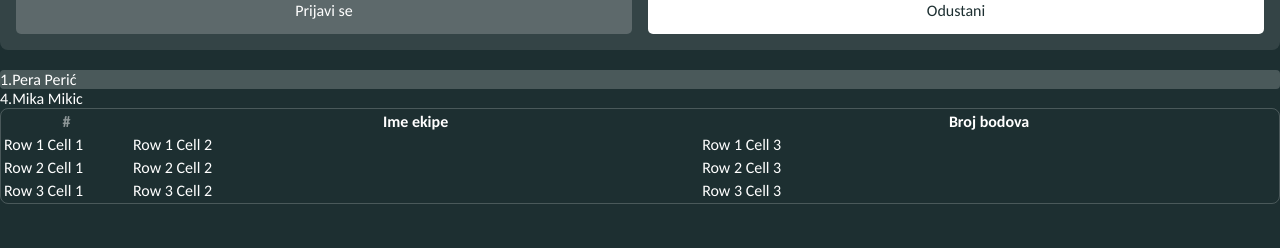
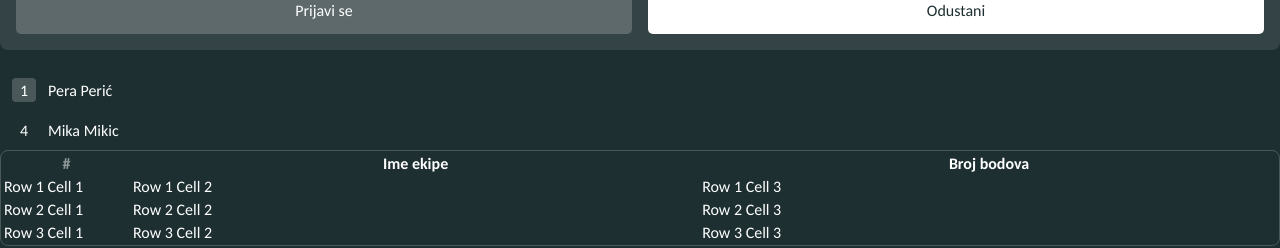
Before and after one commit to lovretomic/peta-kviz-app, a React (Vite) app: page /test in a window 1280 px wide. Shown: the part 422-670 px from the top of the page. Built offline with nearby package versions, Linux system fonts and the light colour scheme.

Commit message:
renamed to Leaderboard and LeaderboardEntry

```diff
--- a/src/components/Table/Table.module.scss
+++ b/src/components/Leaderboard/Leaderboard.module.scss
@@ -1,4 +1,4 @@
-.table {
+.leaderboard {
   width: 100%;
   border-collapse: seperate;
   border: rgba(white, 0.2) solid 1px;
--- a/src/components/Table/Table.tsx
+++ b/src/components/Leaderboard/Leaderboard.tsx
@@ -1,20 +1,20 @@
-import c from "./Table.module.scss";
+import c from "./Leaderboard.module.scss";
 import clsx from "clsx";
 
-type TableProps = {
+type LeaderboardProps = {
   headers: string[];
   rows: string[][];
   className?: string;
 } & React.HTMLAttributes<HTMLTableElement>;
 
-const Table: React.FC<TableProps> = ({
+const Leaderboard: React.FC<LeaderboardProps> = ({
   headers,
   rows,
   className,
   ...handlers
 }) => {
   return (
-    <table className={clsx(c.table, className)} {...handlers}>
+    <table className={clsx(c.leaderboard, className)} {...handlers}>
       <thead>
         <tr>
           {headers.map((header, index) => (
@@ -39,4 +39,4 @@ const Table: React.FC<TableProps> = ({
   );
 };
 
-export default Table;
+export default Leaderboard;
--- /dev/null
+++ b/src/components/Leaderboard/index.ts
@@ -0,0 +1,3 @@
+import Leaderboard from "./Leaderboard";
+
+export default Leaderboard;
--- a/src/components/LeaderboardElement/LeaderboardElement.module.scss
+++ /dev/null
@@ -1,4 +0,0 @@
-.firstThree {
-  border-radius: 4px;
-  background-color: rgba(white, 0.2);
-}
--- a/src/components/LeaderboardElement/LeaderboardElement.tsx
+++ /dev/null
@@ -1,26 +0,0 @@
-import c from "./LeaderboardElement.module.scss";
-import clsx from "clsx";
-
-type LeaderboardElementProps = {
-  rank: number;
-  name: string;
-};
-
-const LeaderboardElement: React.FC<LeaderboardElementProps> = ({
-  rank,
-  name,
-}) => {
-  return rank <= 3 ? (
-    <div className={clsx(c.element, c.firstThree)}>
-      <span className={c.rank}>{rank}.</span>
-      <span className={c.name}>{name}</span>
-    </div>
-  ) : (
-    <div className={c.element}>
-      <span className={c.rank}>{rank}.</span>
-      <span className={c.name}>{name}</span>
-    </div>
-  );
-};
-
-export default LeaderboardElement;
--- a/src/components/LeaderboardElement/index.ts
+++ /dev/null
@@ -1,3 +0,0 @@
-import LeaderboardElement from "./LeaderboardElement";
-
-export default LeaderboardElement;
--- /dev/null
+++ b/src/components/LeaderboardEntry/LeaderboardEntry.module.scss
@@ -0,0 +1,22 @@
+.row {
+  display: flex;
+  align-items: center;
+  gap: 12px;
+  padding: 8px 12px;
+  border-radius: 8px;
+  transition: background-color 0.2s;
+}
+
+.rank {
+  width: 24px;
+  height: 24px;
+  display: flex;
+  align-items: center;
+  justify-content: center;
+  font-style: bold;
+}
+
+.firstThree {
+  border-radius: 4px;
+  background-color: rgba(white, 0.2);
+}
--- /dev/null
+++ b/src/components/LeaderboardEntry/LeaderboardEntry.tsx
@@ -0,0 +1,23 @@
+import c from "./LeaderboardEntry.module.scss";
+import clsx from "clsx";
+
+type LeaderboardEntryProps = {
+  rank: number;
+  name: string;
+};
+
+const LeaderboardEntry: React.FC<LeaderboardEntryProps> = ({ rank, name }) => {
+  return rank <= 3 ? (
+    <div className={c.row}>
+      <span className={clsx(c.rank, c.firstThree)}>{rank}</span>
+      <span>{name}</span>
+    </div>
+  ) : (
+    <div className={c.row}>
+      <span className={c.rank}>{rank}</span>
+      <span>{name}</span>
+    </div>
+  );
+};
+
+export default LeaderboardEntry;
--- /dev/null
+++ b/src/components/LeaderboardEntry/index.ts
@@ -0,0 +1,3 @@
+import LeaderboardEntry from "./LeaderboardEntry";
+
+export default LeaderboardEntry;
--- a/src/components/Table/index.ts
+++ /dev/null
@@ -1,3 +0,0 @@
-import Table from "./Table";
-
-export default Table;
--- a/src/pages/TestPage/TestPage.tsx
+++ b/src/pages/TestPage/TestPage.tsx
@@ -2,8 +2,8 @@ import Button from "../../components/Button";
 import Input from "../../components/Input";
 import ProgressBar from "../../components/ProgressBar";
 import trashIcon from "../../assets/icons/trash.svg";
-import Table from "../../components/Table";
-import LeaderboardElement from "../../components/LeaderboardElement";
+import Leaderboard from "../../components/Leaderboard";
+import LeaderboardEntry from "../../components/LeaderboardEntry";
 
 const TestPage = () => {
   return (
@@ -32,9 +32,9 @@ const TestPage = () => {
         />
       </div>
       <div>
-        <LeaderboardElement rank={1} name="Pera Perić" />
-        <LeaderboardElement rank={4} name="Mika Mikic" />
-        <Table
+        <LeaderboardEntry rank={1} name="Pera Perić" />
+        <LeaderboardEntry rank={4} name="Mika Mikic" />
+        <Leaderboard
           headers={["#", "Ime ekipe", "Broj bodova"]}
           rows={[
             ["Row 1 Cell 1", "Row 1 Cell 2", "Row 1 Cell 3"],
```
